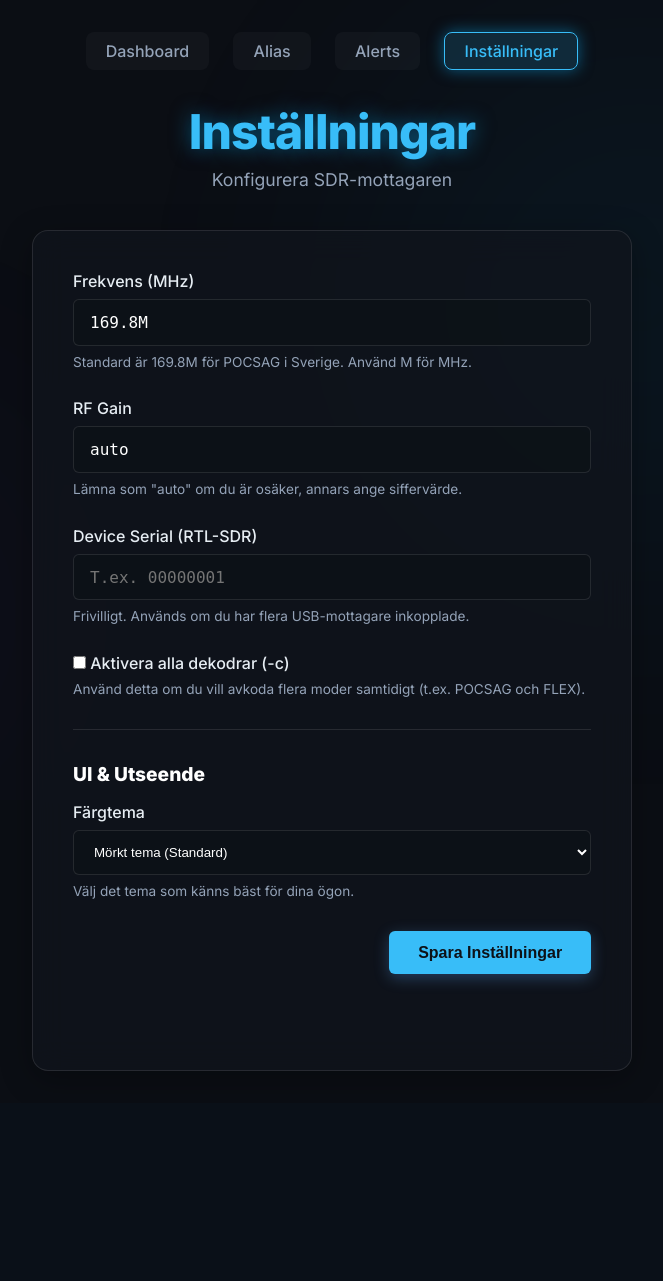
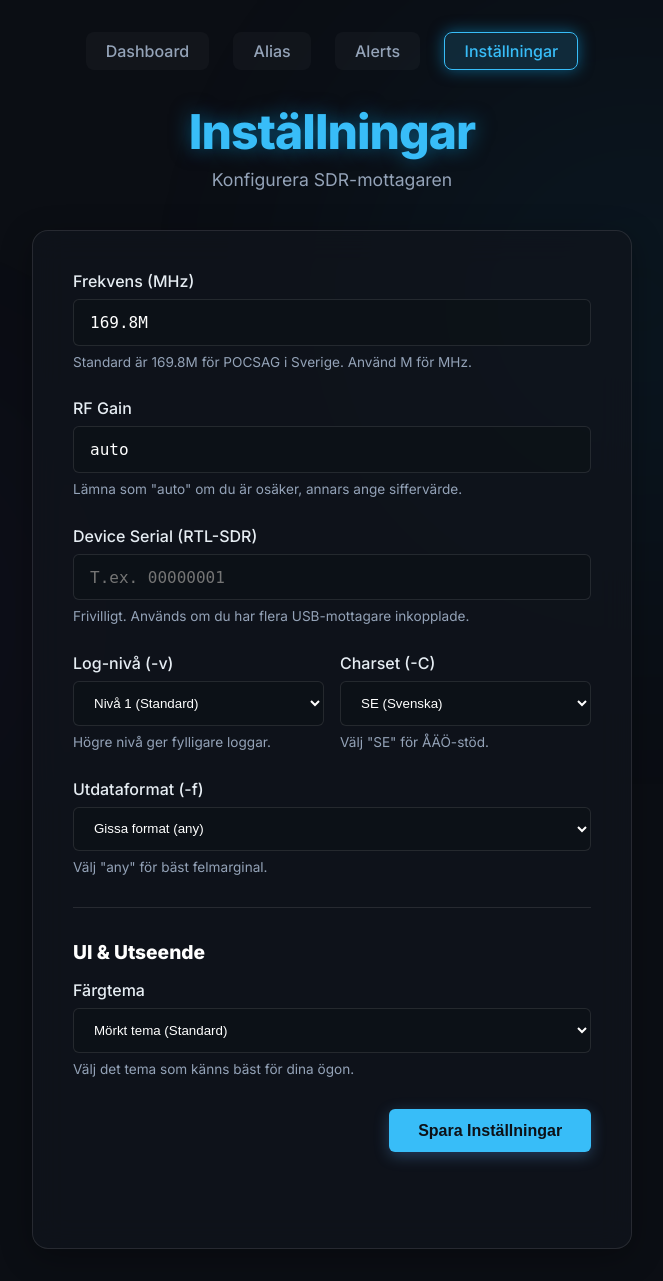
Before and after one commit to Minglarn/pagermonitor, a Flask app: page /settings in a window 1280 px wide. Shown: the whole page, without its empty margins (308-971 px from the left). Before the commit the page ends 1071 px from the top, so only its background shows below. Run offline with Flask 3, Linux system fonts and the light colour scheme; data comes from the database, SQL or seed files in the repository.

Commit message:
feat(multimon): Add native charset (-C SE), verbosity (-v), and format (-f) options. Remove -c.

```diff
--- a/app.py
+++ b/app.py
@@ -41,7 +41,7 @@ def handle_settings():
     if request.method == 'POST':
         data = request.json
         # Handle each setting explicitly to prevent injected keys
-        allowed_keys = ['frequency', 'gain', 'device_serial', 'multimon_all_decoders']
+        allowed_keys = ['frequency', 'gain', 'device_serial', 'multimon_verbosity', 'multimon_charset', 'multimon_format']
         changed = False
         for key in allowed_keys:
             if key in data:
--- a/database.py
+++ b/database.py
@@ -69,7 +69,9 @@ def init_db():
         'frequency': '169.8M',
         'gain': 'auto',
         'device_serial': '',
-        'multimon_all_decoders': 'false'
+        'multimon_verbosity': '1',
+        'multimon_charset': 'SE',
+        'multimon_format': 'any'
     }
 
     for key, val in defaults.items():
--- a/templates/settings.html
+++ b/templates/settings.html
@@ -57,12 +57,42 @@
                         <small>Frivilligt. Används om du har flera USB-mottagare inkopplade.</small>
                     </div>
 
-                    <div class="form-group checkbox-group">
-                        <label>
-                            <input type="checkbox" id="multimon_all_decoders" name="multimon_all_decoders">
-                            Aktivera alla dekodrar (-c)
-                        </label>
-                        <small>Använd detta om du vill avkoda flera moder samtidigt (t.ex. POCSAG och FLEX).</small>
+                    <div class="row-group">
+                        <div class="col">
+                            <div class="form-group">
+                                <label for="multimon_verbosity">Log-nivå (-v)</label>
+                                <select id="multimon_verbosity" name="multimon_verbosity"
+                                    style="width: 100%; padding: 0.8rem 1rem; background: var(--input-bg); border: 1px solid var(--panel-border); border-radius: 6px; color: var(--text-primary);">
+                                    <option value="1">Nivå 1 (Standard)</option>
+                                    <option value="2">Nivå 2 (Mer info)</option>
+                                    <option value="3">Nivå 3 (Debug)</option>
+                                </select>
+                                <small>Högre nivå ger fylligare loggar.</small>
+                            </div>
+                        </div>
+                        <div class="col">
+                            <div class="form-group">
+                                <label for="multimon_charset">Charset (-C)</label>
+                                <select id="multimon_charset" name="multimon_charset"
+                                    style="width: 100%; padding: 0.8rem 1rem; background: var(--input-bg); border: 1px solid var(--panel-border); border-radius: 6px; color: var(--text-primary);">
+                                    <option value="SE">SE (Svenska)</option>
+                                    <option value="ISO8859-15">ISO8859-15</option>
+                                    <option value="UTF-8">UTF-8</option>
+                                </select>
+                                <small>Välj "SE" för ÅÄÖ-stöd.</small>
+                            </div>
+                        </div>
+                    </div>
+
+                    <div class="form-group">
+                        <label for="multimon_format">Utdataformat (-f)</label>
+                        <select id="multimon_format" name="multimon_format"
+                            style="width: 100%; padding: 0.8rem 1rem; background: var(--input-bg); border: 1px solid var(--panel-border); border-radius: 6px; color: var(--text-primary);">
+                            <option value="any">Gissa format (any)</option>
+                            <option value="alpha">Alfanumeriskt (alpha)</option>
+                            <option value="num">Numeriskt (num)</option>
+                        </select>
+                        <small>Välj "any" för bäst felmarginal.</small>
                     </div>
 
                     <hr class="separator">
@@ -101,7 +131,9 @@
                     if (data.frequency) document.getElementById('frequency').value = data.frequency;
                     if (data.gain) document.getElementById('gain').value = data.gain;
                     if (data.device_serial) document.getElementById('device_serial').value = data.device_serial;
-                    if (data.multimon_all_decoders === 'true') document.getElementById('multimon_all_decoders').checked = true;
+                    if (data.multimon_verbosity) document.getElementById('multimon_verbosity').value = data.multimon_verbosity;
+                    if (data.multimon_charset) document.getElementById('multimon_charset').value = data.multimon_charset;
+                    if (data.multimon_format) document.getElementById('multimon_format').value = data.multimon_format;
                 })
                 .catch(err => {
                     console.error("Fel vid hämtning av inställningar", err);
@@ -123,7 +155,9 @@
                     frequency: document.getElementById('frequency').value,
                     gain: document.getElementById('gain').value,
                     device_serial: document.getElementById('device_serial').value,
-                    multimon_all_decoders: document.getElementById('multimon_all_decoders').checked ? 'true' : 'false'
+                    multimon_verbosity: document.getElementById('multimon_verbosity').value,
+                    multimon_charset: document.getElementById('multimon_charset').value,
+                    multimon_format: document.getElementById('multimon_format').value
                 };
 
                 // Spara tema i localStorage
```
Also changed, not shown: sdr_processor.py (+18 -8 lines).
